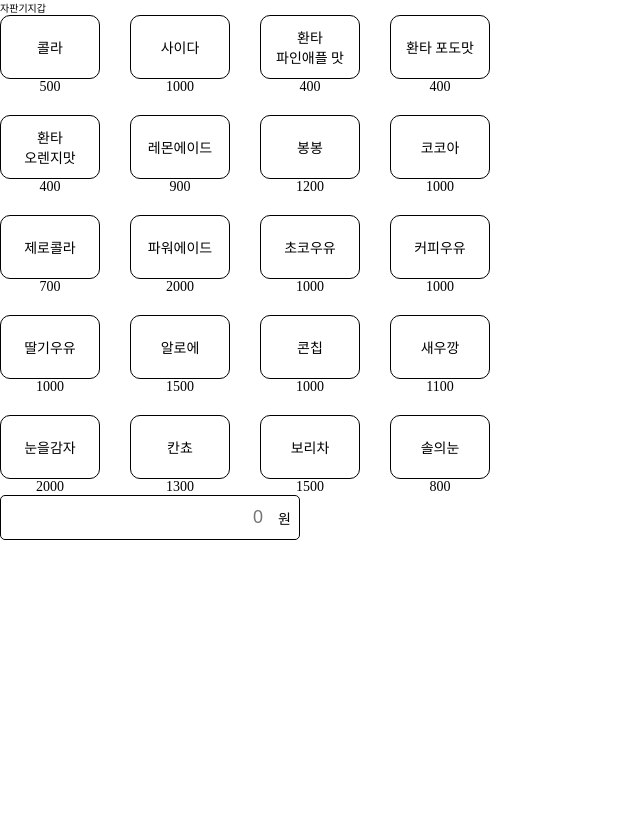
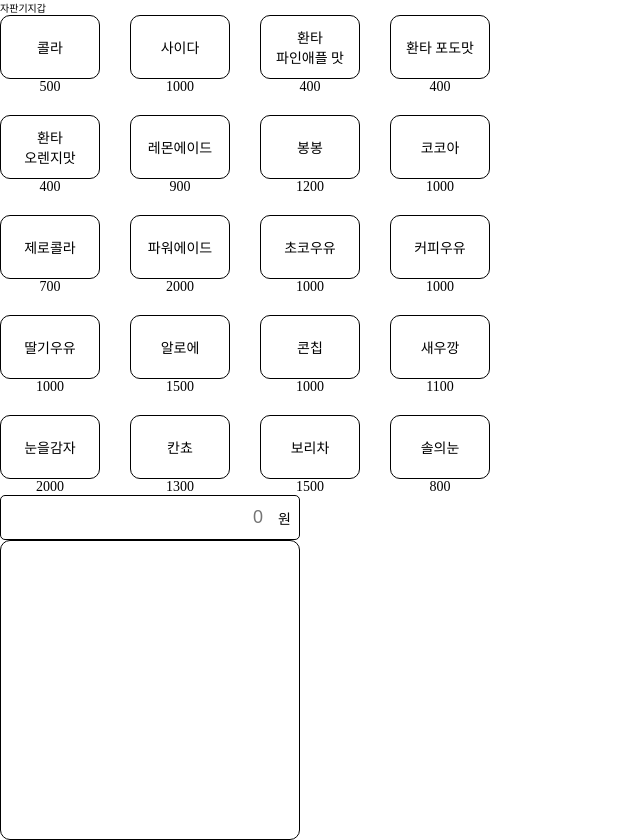
Before and after one commit to codesquad-members-2022/fe-vm, a React (Create React App) app: page /vm in a window 1280 px wide. Shown: the whole page, without its empty margins (0-640 px from the left). Before the commit the page ends 800 px from the top, so only its background shows below. Built offline with nearby package versions, Linux system fonts and the light colour scheme.

Commit message:
feat: 기록판 스타일링

```diff
--- a/src/components/RecordBoard.jsx
+++ /dev/null
@@ -1,7 +0,0 @@
-import { v4 as uuid } from "uuid";
-
-function RecordBoard({ record }) {
-    return record.map((r) => <p key={uuid()}>{r}</p>);
-}
-
-export default RecordBoard;
--- /dev/null
+++ b/src/components/recordBoard/RecordBoard.jsx
@@ -0,0 +1,14 @@
+import { v4 as uuid } from "uuid";
+import { RecordContainer } from "./RecordBoard.style";
+
+function RecordBoard({ record }) {
+    return (
+        <RecordContainer>
+            {record.map((r) => (
+                <p key={uuid()}>{r}</p>
+            ))}
+        </RecordContainer>
+    );
+}
+
+export default RecordBoard;
--- /dev/null
+++ b/src/components/recordBoard/RecordBoard.style.js
@@ -0,0 +1,11 @@
+import styled from "styled-components";
+
+const RecordContainer = styled.div`
+    width: 300px;
+    height: 300px;
+    border: 1px solid black;
+    border-radius: 10px;
+    overflow-y: scroll;
+`;
+
+export { RecordContainer };
--- a/src/routes/VendingMachine.jsx
+++ b/src/routes/VendingMachine.jsx
@@ -1,7 +1,7 @@
 import { useOutletContext } from "react-router-dom";
 import MoneySlot from "../components/moneySlot/MoneySlot";
 import Products from "../components/product/Products";
-import RecordBoard from "../components/RecordBoard";
+import RecordBoard from "../components/recordBoard/RecordBoard";
 
 function VendingMachine() {
     const {
```
